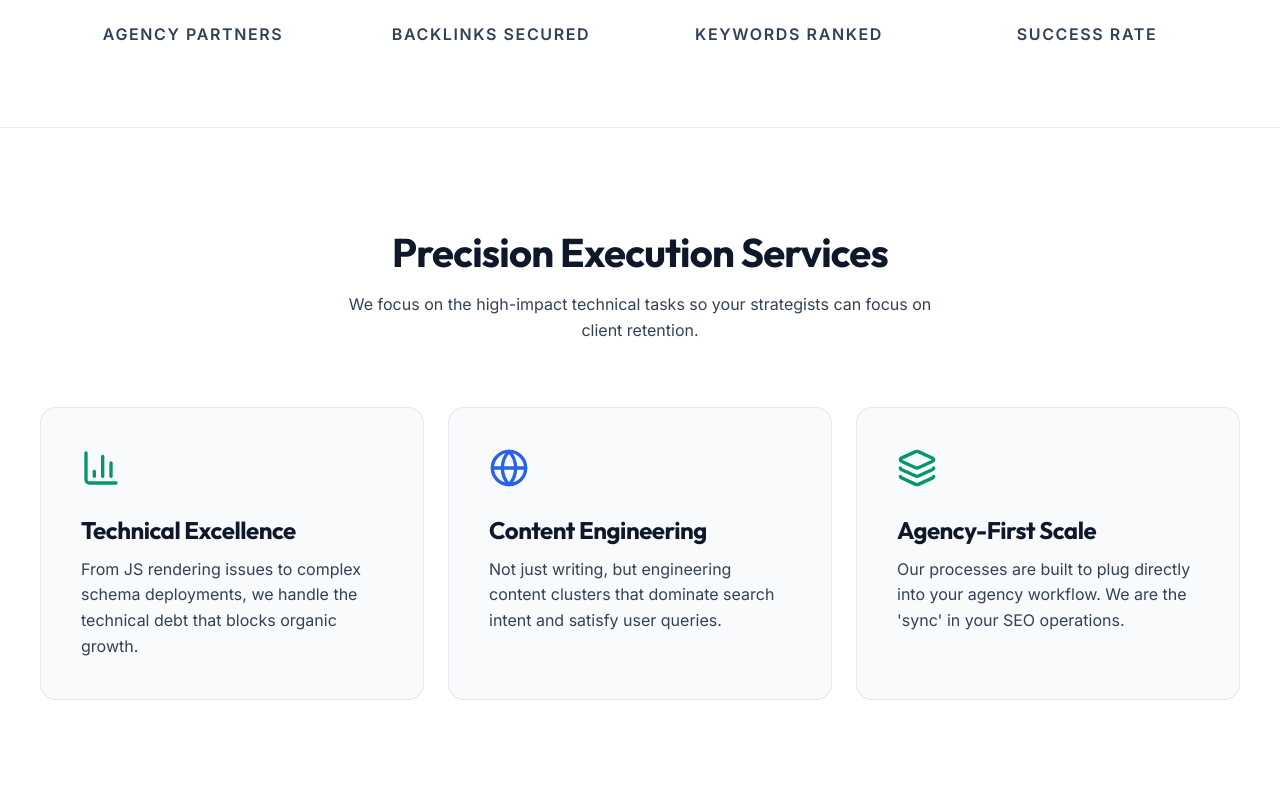
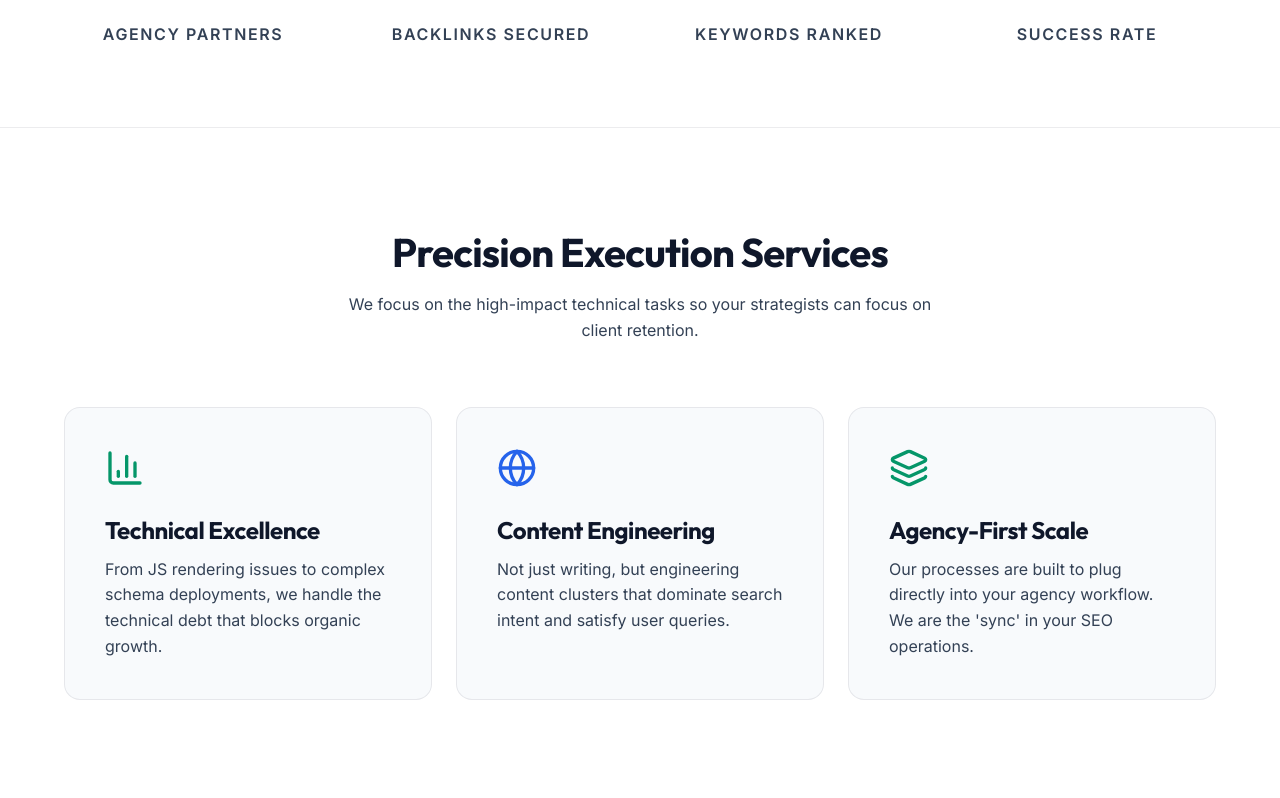
Before and after one commit to magsidev/Sync-SEO, a Next.js app: page / in a window 1280 px wide. Shown: the part 1662-2460 px from the top of the page. Built offline with nearby package versions, Linux system fonts and the light colour scheme.

Commit message:
Fix global section-padding shorthand overriding container horizontal padding

```diff
--- a/src/app/globals.css
+++ b/src/app/globals.css
@@ -137,7 +137,8 @@ a.nav-link:hover::after {
 }
 
 .section-padding {
-  padding: 100px 0;
+  padding-top: 100px;
+  padding-bottom: 100px;
 }
 
 /* Button Styles */
```
